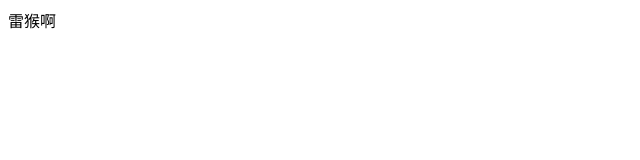
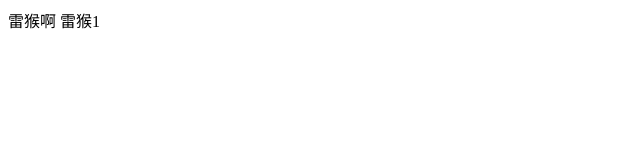
Before and after one commit to wangweb1997/wang, a plain HTML site: page index.html in a window 1280 px wide. Shown: the full height of the page, 0-640 px from the left. Drawn offline with Linux system fonts and the light colour scheme.

```diff
--- a/index.html
+++ b/index.html
@@ -6,5 +6,7 @@
 </head>
 <body>
 	<p1>雷猴啊</p1>
+	<p1>雷猴1</p1>
+
 </body>
 </html>
```
